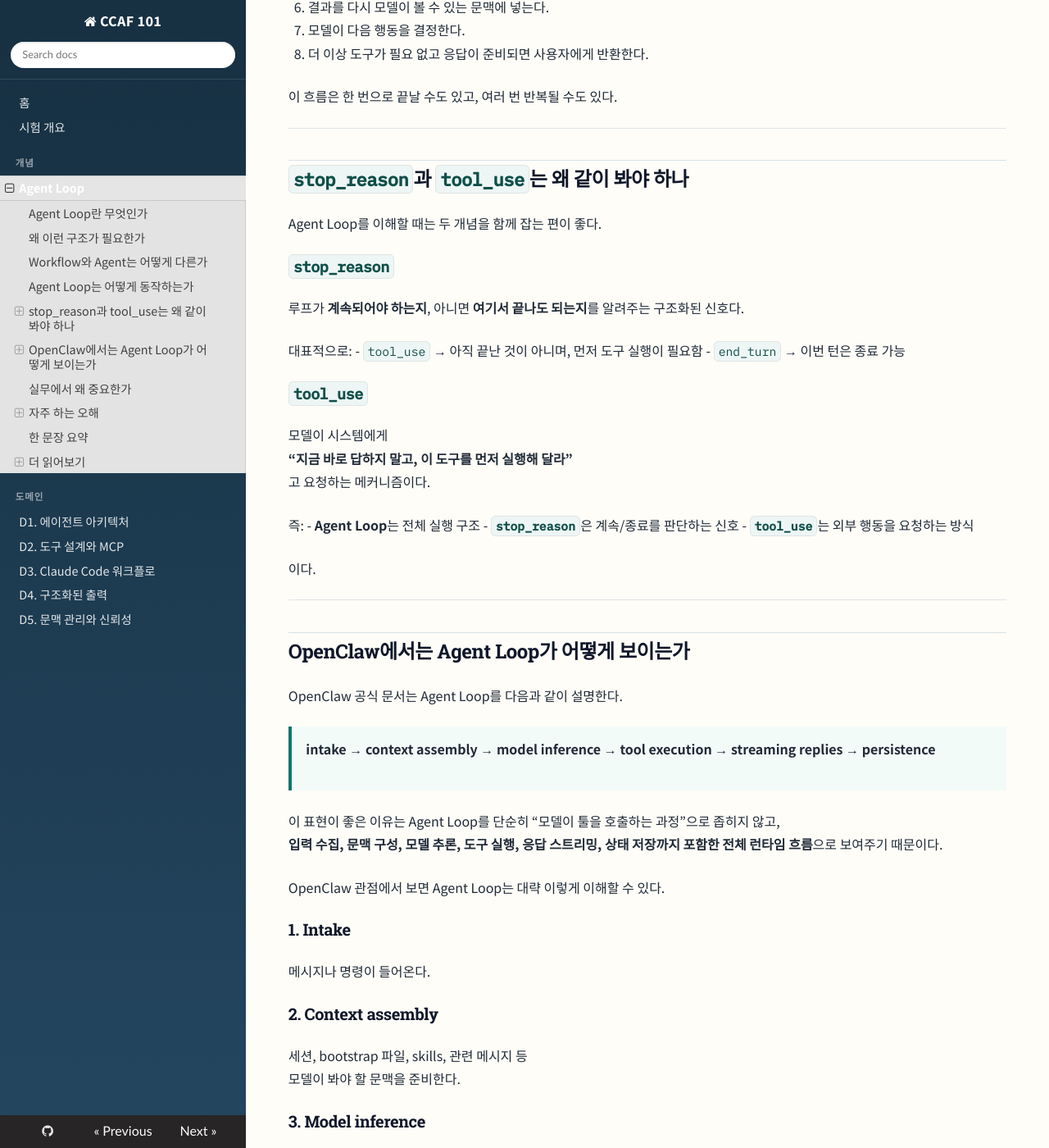
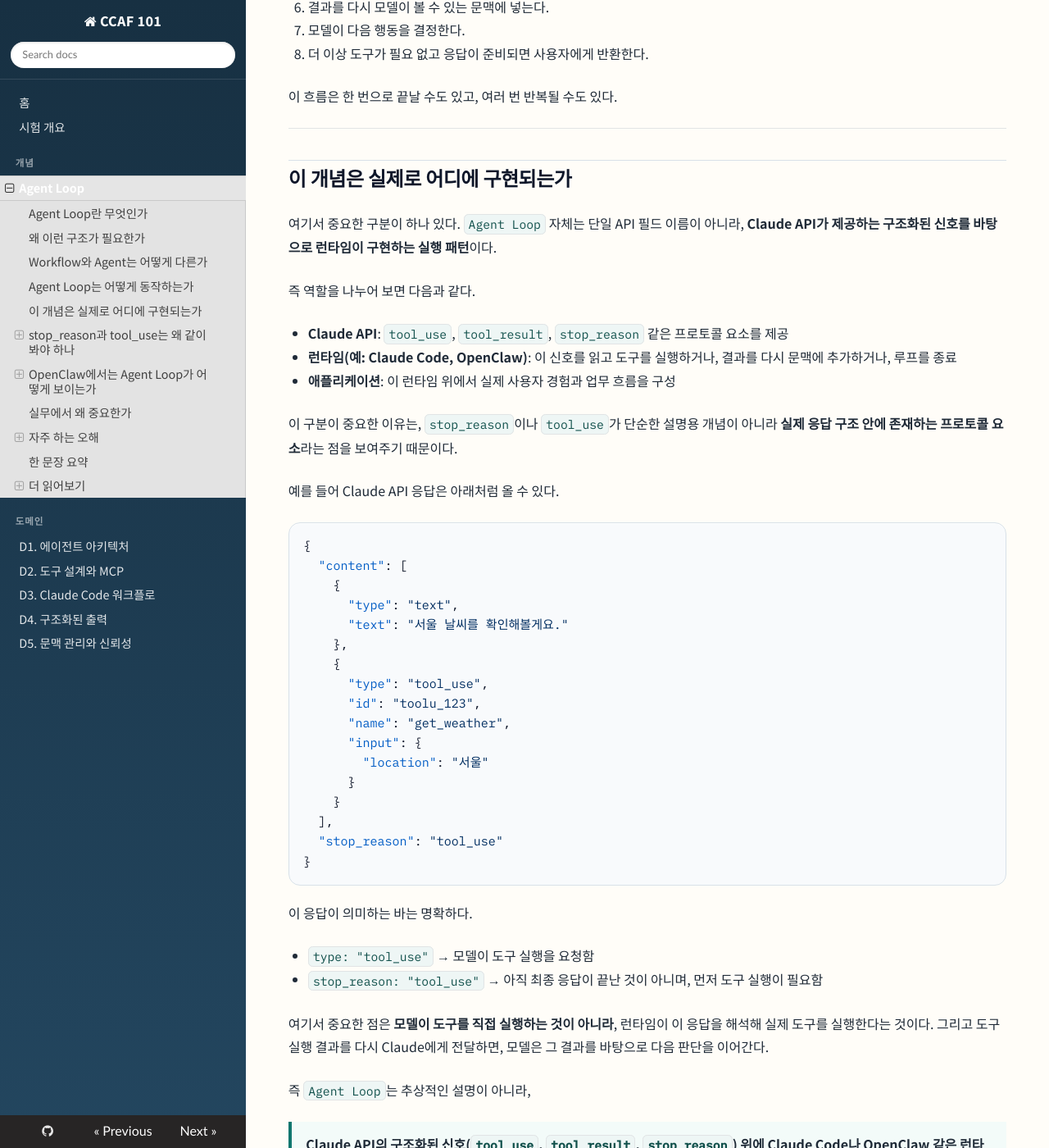
Before and after one commit to bitboom/ccaf101, an MkDocs documentation site: the page built from docs/concepts/agent-loop.md, in a window 1280 px wide and 1400 px high, scrolled down 1964 px. Shown: the whole window at 82% size. Built offline with MkDocs 1.6.1, drawn with Linux system fonts in a browser that asks for light colours; nearby versions of some CDN libraries; some web fonts are replaced; some of the changed text lies outside the part shown.

Commit message:
Clarify Agent Loop as API protocol plus runtime pattern

````diff
--- a/docs/concepts/agent-loop.md
+++ b/docs/concepts/agent-loop.md
@@ -72,6 +72,55 @@ Agent Loop의 핵심은 단순히 여러 단계를 거친다는 데 있지 않
 8. 더 이상 도구가 필요 없고 응답이 준비되면 사용자에게 반환한다.
 
 이 흐름은 한 번으로 끝날 수도 있고, 여러 번 반복될 수도 있다.
+
+---
+
+## 이 개념은 실제로 어디에 구현되는가
+
+여기서 중요한 구분이 하나 있다. `Agent Loop` 자체는 단일 API 필드 이름이 아니라, **Claude API가 제공하는 구조화된 신호를 바탕으로 런타임이 구현하는 실행 패턴**이다.
+
+즉 역할을 나누어 보면 다음과 같다.
+
+- **Claude API**: `tool_use`, `tool_result`, `stop_reason` 같은 프로토콜 요소를 제공
+- **런타임(예: Claude Code, OpenClaw)**: 이 신호를 읽고 도구를 실행하거나, 결과를 다시 문맥에 추가하거나, 루프를 종료
+- **애플리케이션**: 이 런타임 위에서 실제 사용자 경험과 업무 흐름을 구성
+
+이 구분이 중요한 이유는, `stop_reason`이나 `tool_use`가 단순한 설명용 개념이 아니라 **실제 응답 구조 안에 존재하는 프로토콜 요소**라는 점을 보여주기 때문이다.
+
+예를 들어 Claude API 응답은 아래처럼 올 수 있다.
+
+```json
+{
+  "content": [
+    {
+      "type": "text",
+      "text": "서울 날씨를 확인해볼게요."
+    },
+    {
+      "type": "tool_use",
+      "id": "toolu_123",
+      "name": "get_weather",
+      "input": {
+        "location": "서울"
+      }
+    }
+  ],
+  "stop_reason": "tool_use"
+}
+```
+
+이 응답이 의미하는 바는 명확하다.
+
+- `type: "tool_use"` → 모델이 도구 실행을 요청함
+- `stop_reason: "tool_use"` → 아직 최종 응답이 끝난 것이 아니며, 먼저 도구 실행이 필요함
+
+여기서 중요한 점은 **모델이 도구를 직접 실행하는 것이 아니라**, 런타임이 이 응답을 해석해 실제 도구를 실행한다는 것이다. 그리고 도구 실행 결과를 다시 Claude에게 전달하면, 모델은 그 결과를 바탕으로 다음 판단을 이어간다.
+
+즉 `Agent Loop`는 추상적인 설명이 아니라,
+
+> **Claude API의 구조화된 신호(`tool_use`, `tool_result`, `stop_reason`) 위에 Claude Code나 OpenClaw 같은 런타임이 구현하는 실제 실행 구조**
+
+라고 이해하는 편이 가장 정확하다.
 
 ---
 
````
